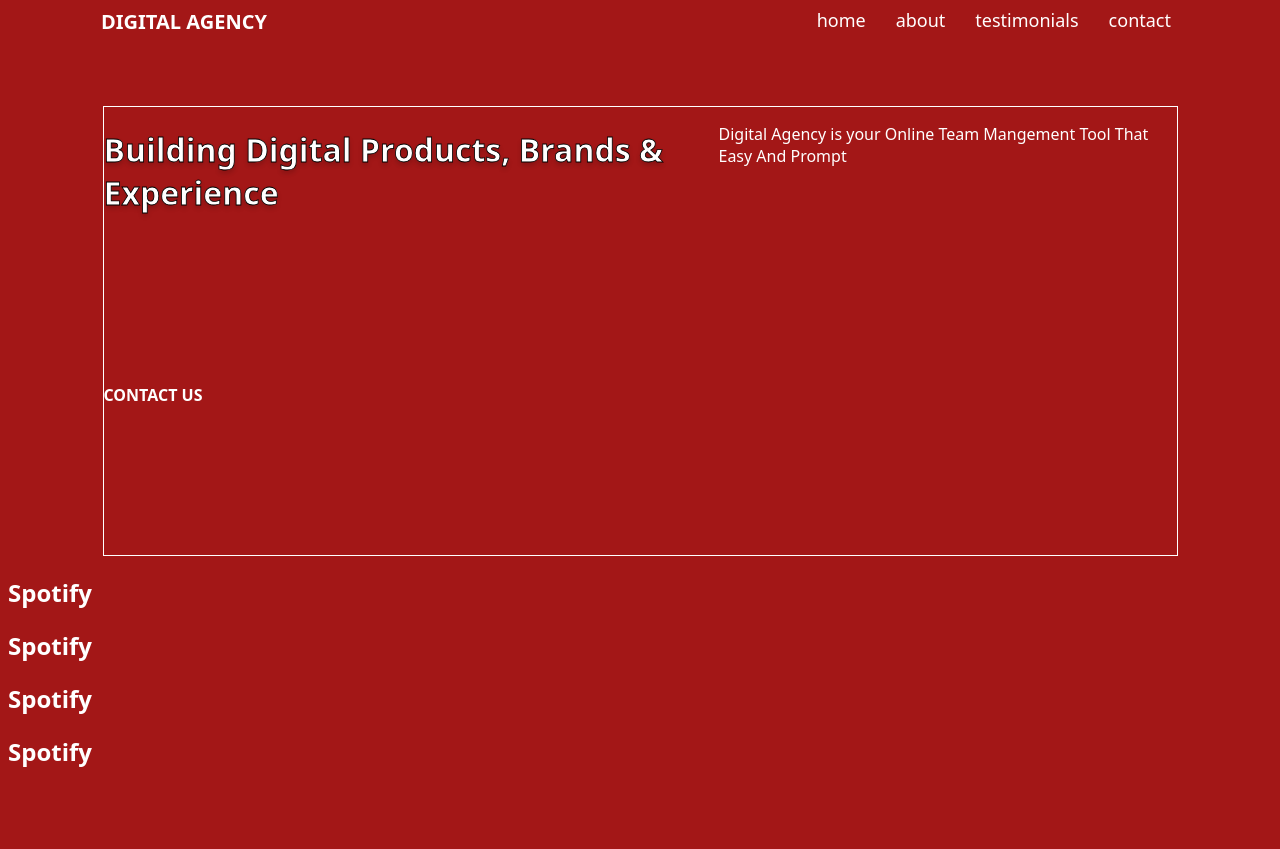
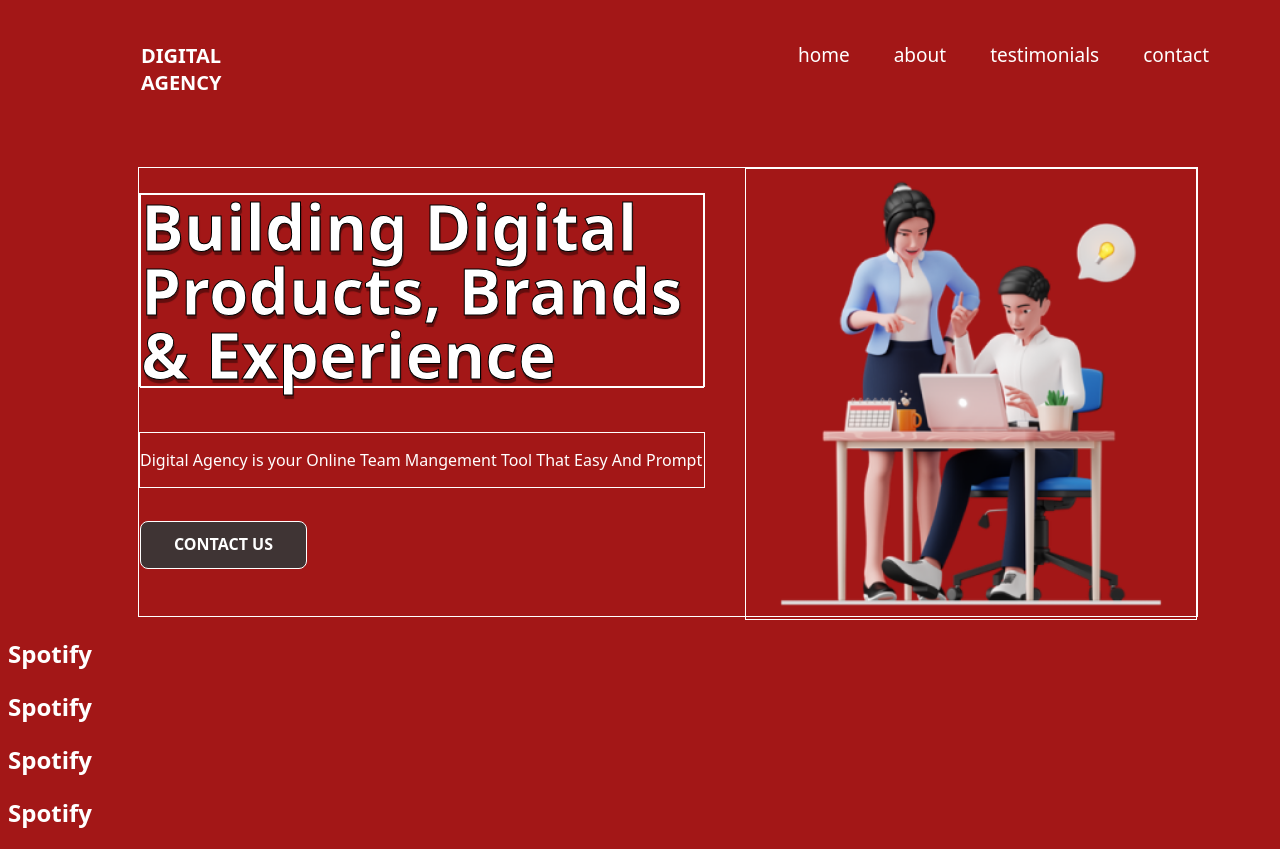
Before and after one commit to CodeRuby999/Landing-Pages, a plain HTML site: page index.html in a window 1280 px wide. Before the commit the page ends 800 px from the top, so only its background shows below. Drawn offline with Linux system fonts and the light colour scheme.

Commit message:
Hero Seccion

```diff
--- a/designer.css
+++ b/designer.css
@@ -1,21 +1,24 @@
 #titulo-nav{
     margin: 0;
+    font-size: 20px;
 }
 
 .ordenar-header{
     display: flex;
-    gap: 51%;
-    width: 1078px;
-    height: 28px;
-    margin: 0 auto;
-    font-size: 20px;
-    box-sizing: border-box;
+    gap: 515px;
+    width: 1068px;
+    height: 40px;
+    margin: 42px 133px 0px;
+
+
 }
 
 .barra-de-navegacion{
     display: flex;
+    font-size: 12px;
     color: white;
-    gap: 30px;
+    gap: 44px;
+    padding: 0;
 }
 
 
@@ -23,23 +26,74 @@
 .barra-de-navegacion a{
     text-decoration: none;
     color: white;
-    font-size: 18px;
+    font-size: 19px;
+
 }
-.Primera-caja{
+.Hero-Seccion{
     display: grid;
-    width: 1075px;
+    width: 1060px;
     height: 450px;
     box-sizing: border-box;
-    margin: 70px auto 0px;
+    margin: 85px 130px 0px;
     border: 1px solid white;
-    grid-template-columns: 615px 450px;
+    grid-template-columns: 2fr;
+    grid-template-rows:192px 56px 48px;
+    gap: 72px 40px;
+
 }
 .titulo-1{
-    text-shadow: 0px 3px 5px rgb(0, 0, 0,0.2);
-    -webkit-text-stroke: 0.8px black;
+    text-shadow: 1px 4px 1px rgb(0, 0, 0,0.4);
+    font-size: 32px;
+    border: 1px solid white;
+    text-align: left;
+    margin-top: 25px;
+    height: 192px;
+
+
+
+}
+.titulo-1 h1{
+    line-height: 64px;
+    border:1px solid white ;
+    -webkit-text-stroke: 1px black;
+    margin: 0;
+    }
+
+
+.descripcion-1{
+    border: 1px solid white;
+
+}
+.descripcion-1 p{
+    margin-bottom: 50px;
+}
+
+.descripcion-1 h1{
+    font-size: 16px;
+    border: 1px solid white;
+    background: #3F3434;
+    box-sizing:border-box;
+    width: 167px;
+    height: 48px ;
+    padding: 11px;
+    border-radius: 8px;
+    top: 524px;
+    text-align:  center;
 }
 
 
+.imagen-1{
+    grid-column: 2;
+    grid-row:1 / span 3 ;
+    border: 1px solid white;
+    width: 450px;
+    height: 450px;
+}
+.imagen-1 img{
+    width: 450px;
+    height: 450px;
+
+}
 
 html{
     background-color: #A31717;
--- a/index.html
+++ b/index.html
@@ -21,23 +21,24 @@
     </header>
 
     <main>
-        <!-- Primera caja -->
-        <div class="Primera-caja">
+        <!-- Hero Seccion -->
+        <div class="Hero-Seccion">
             <div class="titulo-1">
                 <h1>Building Digital Products, Brands & Experience</h1>
             </div>
-            <div>
+            <div class="descripcion-1">
                 <p>Digital Agency is your Online Team Mangement Tool That Easy And Prompt</p>
+                <h1>
+                    CONTACT US
+                </h1>
             </div>
-            <div>
-                <H4>CONTACT US</H4>
-            </div>
-            <div>
-                <img src="" alt="">
+
+            <div class="imagen-1">
+                <img src="Images/business-people-discussing-business-idea-1.png" alt="Imagen de negocios">
             </div>
         </div>
 
-        <!-- Segunda caja (sponsors) -->
+        <!-- Companies Seccion -->
         <div>
             <h2>Spotify</h2>
             <h2>Spotify</h2>
```
